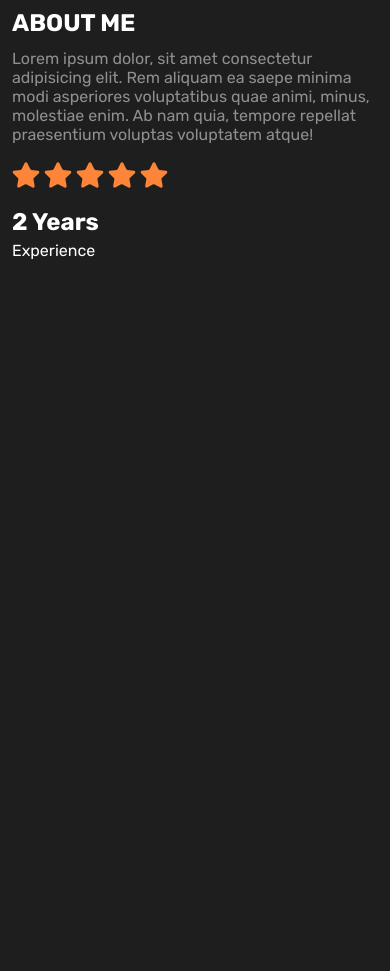
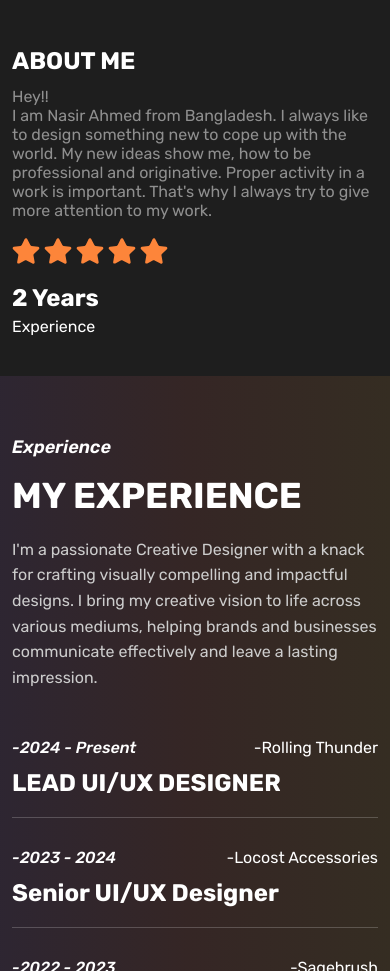
Before and after one commit to nasir35/static-portfolio, a plain HTML site: page index.html in a window 390 px wide. Shown: the part 1029-2000 px from the top of the page. Before the commit the page ends 1329 px from the top, so only its background shows below. Drawn offline with Linux system fonts and the light colour scheme.

Commit message:
added experience section

```diff
--- a/index.html
+++ b/index.html
@@ -5,6 +5,7 @@
     <meta name="viewport" content="width=device-width, initial-scale=1.0">
     <title>Portfolio - Nasir</title>
     <link rel="stylesheet" href="./style.css">
+    <link rel="stylesheet" href="./media_queries.css">
 </head>
 <body>
     <!-- navbar  -->
@@ -29,9 +30,9 @@
         <div class="container">
             <div class="intro-left">
                 <div class="intro">
-                    <h1>HI, I'M ZAHID <br> A CREATIVE <img src="./images/star.svg" alt="star-icon"> DESIGNER <br> BASED IN <span class="highlight">DHAKA</span>
+                    <h1>HI, I'M NASIR <br> A CREATIVE <img src="./images/star.svg" alt="star-icon"> DESIGNER <br> BASED IN <span class="highlight">DHAKA</span>
                     </h1>
-                    <p class="description">Lorem ipsum dolor sit amet consectetur. Tristique amet sed massa nibh lectus netus in.
+                    <p class="description">Inventive front-end web developer with strong working knowledge. Ready to apply my passion for coding to a talented engineering team to develop quality solutions.
                     </p>
                 </div>
                 <div class="skills">
@@ -49,7 +50,7 @@
                     <a href="#"><img src="./images/facebook-gray.svg" alt="Facebook"></a>
                     <a href="#"><img src="./images/twitter-gray.svg" alt="Twitter"></a>
                     <a href="#"><img src="./images/insta-gray.svg" alt="Instagram"></a>
-                    <a href="#"><img src="./images/linkedin-gray.svg" alt="LinkedIn"></a>
+                    <a href="https://www.linkedin.com/in/nasir358/" target="_blank"><img src="./images/linkedin-gray.svg" alt="LinkedIn"></a>
                 </div>
             </div>
             <div class="image-container">
@@ -100,7 +101,10 @@
     <div id="about-me-section">
         <div class="left-side">
             <h2 class="section-heading">About Me</h2>
-            <p class="description">Lorem ipsum dolor, sit amet consectetur adipisicing elit. Rem aliquam ea saepe minima modi asperiores voluptatibus quae animi, minus, molestiae enim. Ab nam quia, tempore repellat praesentium voluptas voluptatem atque!</p>
+            <p class="description">Hey!! <br>
+            I am Nasir Ahmed from Bangladesh. I always like to design something new to cope up with the world. My new ideas show me,
+            how to be professional and originative. Proper activity in a work is important. That's why I always try to give more
+            attention to my work.</p>
         </div>
         <div class="right-side">
             <div class="rating-container">
@@ -116,7 +120,43 @@
     </div>
 
     <!-- experience section  -->
-    <div id="experience-section"></div>
+    <section id="experience-section">
+        <div class="container">
+            <div class="experience-left">
+                <h2 class="subheading">Experience</h2>
+                <h1 class="heading">MY EXPERIENCE</h1>
+                <p class="description">
+                    I'm a passionate Creative Designer with a knack for crafting visually compelling and impactful designs. I
+                    bring my creative vision to life across various mediums, helping brands and businesses communicate
+                    effectively and leave a lasting impression.
+                </p>
+            </div>
+            <div class="experience-right">
+                <div class="experience-item">
+                    <div class="date-and-company">
+                        <p class="date">-2024 - Present</p>
+                        <p class="company">-Rolling Thunder</p>
+                    </div>
+                    <h3 class="role">LEAD UI/UX DESIGNER</h3>
+                </div>
+                <div class="experience-item">
+                    <div class="date-and-company">
+                        <p class="date">-2023 - 2024</p>
+                        <p class="company">-Locost Accessories</p>
+                    </div>
+                    <h3 class="role">Senior UI/UX Designer</h3>
+                </div>
+                <div class="experience-item">
+                    <div class="date-and-company">
+                        <p class="date">-2022 - 2023</p>
+                        <p class="company">-Sagebrush</p>
+                    </div>
+                    <h3 class="role">Junior UI/UX Designer</h3>
+                </div>
+
+            </div>
+        </div>
+    </section>
 
     <!-- awards section  -->
     <div id="awards-section">
--- /dev/null
+++ b/media_queries.css
@@ -0,0 +1,180 @@
+/* media queries  */
+
+@media only screen and (max-width: 1080px) and (min-width : 768px) {
+    body>* {
+        margin: 0 20px;
+    }
+
+    #nav-section {
+        margin: 0;
+        padding: 0 20px;
+    }
+
+    #nav-section .nav-wrapper {
+        padding: 12px 0;
+    }
+
+    #nav-section .nav-wrapper ul li {
+        font-size: 16px;
+    }
+
+    #banner-section {
+        margin: 0;
+        padding-bottom: 150px;
+    }
+
+    #banner-section .container {
+        width: 97%;
+        margin: 0 20px;
+    }
+
+    .container .intro h1 {
+        font-size: 32px;
+    }
+
+    #banner-section .container .skills span {
+        font-size: 16px;
+    }
+}
+
+@media only screen and (max-width: 767px) {
+    body>* {
+        margin: 0 12px;
+    }
+
+    #nav-section {
+        margin: 0;
+        padding: 0 12px;
+    }
+
+    #nav-section .nav-wrapper {
+        flex-direction: column;
+        padding-bottom: 6px;
+    }
+
+    #nav-section .nav-wrapper .logo-container {
+        width: 100%;
+        display: flex;
+        justify-content: space-between;
+        align-items: center;
+        padding: 8px 0;
+    }
+
+    #nav-section .nav-wrapper .logo-container .cv-btn {
+        display: block;
+        padding: 8px 12px;
+        background: var(--tertiaryColor);
+        border-radius: 4px;
+    }
+
+    #nav-section .nav-wrapper ul {
+        width: 100%;
+        justify-content: start;
+    }
+
+    #nav-section .nav-wrapper ul li {
+        font-size: 16px;
+        padding: 5px 8px;
+        font-weight: 400;
+        font-size: 12px;
+    }
+
+    #nav-section .nav-wrapper ul li:first-child {
+        padding-left: 0;
+    }
+
+    #nav-section .nav-wrapper ul li:last-child {
+        display: none;
+    }
+
+    #banner-section {
+        margin: 0;
+        padding: 0;
+    }
+
+    #banner-section .container {
+        flex-direction: column-reverse;
+        row-gap: 20px;
+        margin: 0 12px;
+        width: 95%;
+        padding-bottom: 100px;
+    }
+
+    #banner-section .container .intro h1 {
+        font-size: 28px;
+    }
+
+    #banner-section .container .intro h1 img {
+        width: 24px;
+    }
+
+    .description {
+        margin-bottom: 18px;
+    }
+
+    #banner-section .container .skills {
+        gap: 12px;
+        margin-bottom: 18px;
+    }
+
+    #banner-section .container .skills img {
+        width: 18px;
+    }
+
+    #banner-section .container .skills span {
+        font-size: 14px;
+    }
+
+    #banner-section .marquee-wrapper {
+        bottom: 30px;
+        padding: 20px 8px;
+    }
+
+    #banner-section .marquee-content {
+        gap: 12px;
+    }
+
+    #banner-section .marquee-container span {
+        font-size: 18px;
+    }
+
+    #banner-section .marquee-container img {
+        width: 24px;
+    }
+
+    #about-me-section {
+        flex-direction: column;
+        padding: 40px 0;
+    }
+
+    #about-me-section .left-side {
+        max-width: 100%;
+    }
+
+    #about-me-section .right-side {
+        align-items: start;
+    }
+
+    h2 {
+        font-size: 24px;
+        margin-bottom: 12px;
+    }
+
+    #experience-section{
+        margin: 0;
+        padding: 60px 12px;
+    }
+    #experience-section .container {
+        flex-direction: column;
+        align-items: center;
+    }
+
+    #experience-section .container .experience-left,
+    #experience-section .container .experience-right {
+        min-width: 100%;
+    }
+    #experience-section .container{
+        gap: 30px;
+    }
+
+}
--- a/style.css
+++ b/style.css
@@ -270,133 +270,73 @@ h2{
     font-size: 16px;
 }
 
-/* media queries  */
 
-@media only screen and (max-width: 1080px) and (min-width : 768px) {
-    body>* {
-        margin: 0 20px;
+/* experience section  */
+
+#experience-section{
+    max-width: 100vw;
+    padding: 100px 20px;
+    background: linear-gradient(to left, rgba(255, 177, 71, 0.1) 0%, rgba(255, 108, 99, 0.1) 52%, rgba(184, 106, 223, 0.1) 100%);
+
 }
-    #nav-section{
-        margin: 0;
-        padding: 0 20px;
+#experience-section .container {
+    display: flex;
+    max-width: var(--maxWidth);
+    margin: 0 auto;
+    gap: 50px;
+    flex-wrap: wrap;
 }
-    #nav-section .nav-wrapper{
-        padding: 12px 0;
+
+#experience-section .container .experience-left,
+#experience-section .container .experience-right {
+    flex: 1;
+    min-width: 300px;
 }
-    #nav-section .nav-wrapper ul li {
+
+#experience-section .container .subheading {
+    font-size: 18px;
+    font-style: italic;
+    font-weight: 600;
+    color: var(--textColor);
+    margin-bottom: 16px;
+}
+
+#experience-section .container .heading {
+    font-size: 36px;
+    color: var(--textColor);
+    margin-bottom: 20px;
+}
+
+#experience-section .container .description {
     font-size: 16px;
+    line-height: 1.6;
+    color: #ccc;
 }
-    #banner-section{
-        margin: 0;
-        padding-bottom: 150px;
+
+#experience-section .container .experience-item:not(:last-child) {
+    margin-bottom: 30px;
 }
-    #banner-section .container{
-        width: 97%;
-        margin: 0 20px;
-    }
-    .container .intro h1{
-        font-size: 32px;
-    }
-    #banner-section .container .skills span{
-        font-size: 16px;
-    }
-}
-@media only screen and (max-width: 767px) {
-    body>* {
-        margin: 0 12px;
-    }
-    #nav-section{
-        margin: 0;
-        padding: 0 12px;
-    }
-    #nav-section .nav-wrapper{
-        flex-direction: column;
-        padding-bottom: 6px;
-    }
-    #nav-section .nav-wrapper .logo-container{
-        width: 100%;
+
+#experience-section .container .date-and-company {
     display: flex;
     justify-content: space-between;
     align-items: center;
-        padding: 8px 0;
-    }
-        #nav-section .nav-wrapper .logo-container .cv-btn{
-        display: block;
-        padding: 8px 12px;
-        background: var(--tertiaryColor);
-        border-radius: 4px;
-    }
-    #nav-section .nav-wrapper ul{
-        width: 100%;
-        justify-content: start;
-    }
-    #nav-section .nav-wrapper ul li {
-        font-size: 16px;
-        padding: 5px 8px;
-        font-weight: 400;
-        font-size: 12px;
-    }
-    #nav-section .nav-wrapper ul li:first-child {
-        padding-left: 0;
-    }
-    #nav-section .nav-wrapper ul li:last-child {
-        display: none;
-    }
-    #banner-section{
-        margin: 0;
-        padding: 0;
-    }
-    #banner-section .container{
-        flex-direction: column-reverse;
-        row-gap: 20px;
-        margin: 0 12px;
-        width: 95%;
-        padding-bottom: 100px;
-    }
-    #banner-section .container .intro h1{
-        font-size: 28px;
-    }
-    #banner-section .container .intro h1 img{
-        width: 24px;
-    }
-    .description{
-        margin-bottom: 18px;
-    }
-    #banner-section .container .skills{
-        gap: 12px;
-        margin-bottom: 18px;
-    }
-    #banner-section .container .skills img{
-        width : 18px;
-    }
-    #banner-section .container .skills span{
-        font-size: 14px;
-    }
-    #banner-section .marquee-wrapper{
-        bottom: 30px;
-        padding: 20px 8px;
-    }
-    #banner-section .marquee-content{
-        gap: 12px;
-    }
-    #banner-section .marquee-container span{
-        font-size: 18px;
-    }
-    #banner-section .marquee-container img{
-        width: 24px;
-    }
-    #about-me-section{
-        flex-direction: column;
-        padding: 40px 0;
-    }
-    #about-me-section .left-side{
-        max-width: 100%;
-    }
-    #about-me-section .right-side{
-        align-items: start;
-    }
-    h2{
-        font-size: 24px;
     margin-bottom: 12px;
 }
+
+#experience-section .container .date {
+    font-style: italic;
+    font-weight: 500;
+    color: var(--textColor);
 }
+#experience-section .container .company {
+    text-align: right;
+    color: var(--textColor);
+}
+#experience-section .container .role {
+    font-size: 24px;
+    font-weight: 700;
+    color: var(--textColor);
+    padding-bottom: 20px;
+    border-bottom : 1px solid rgba(255, 255, 255, 0.2);
+}
```
Lines whose indentation alone changed are shown as unchanged.
